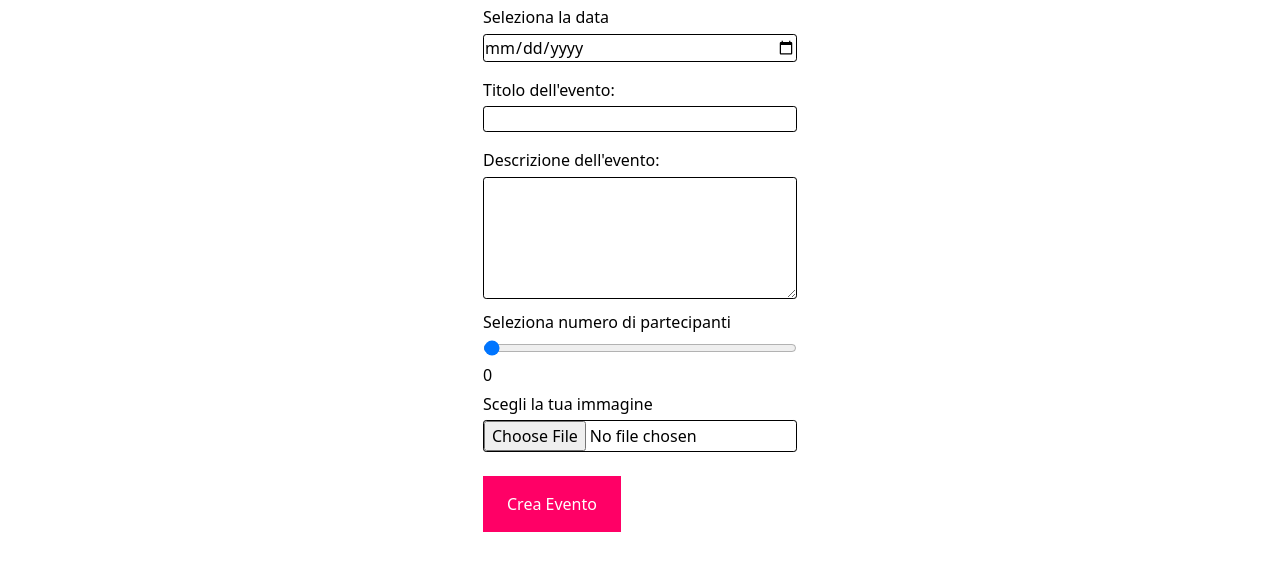
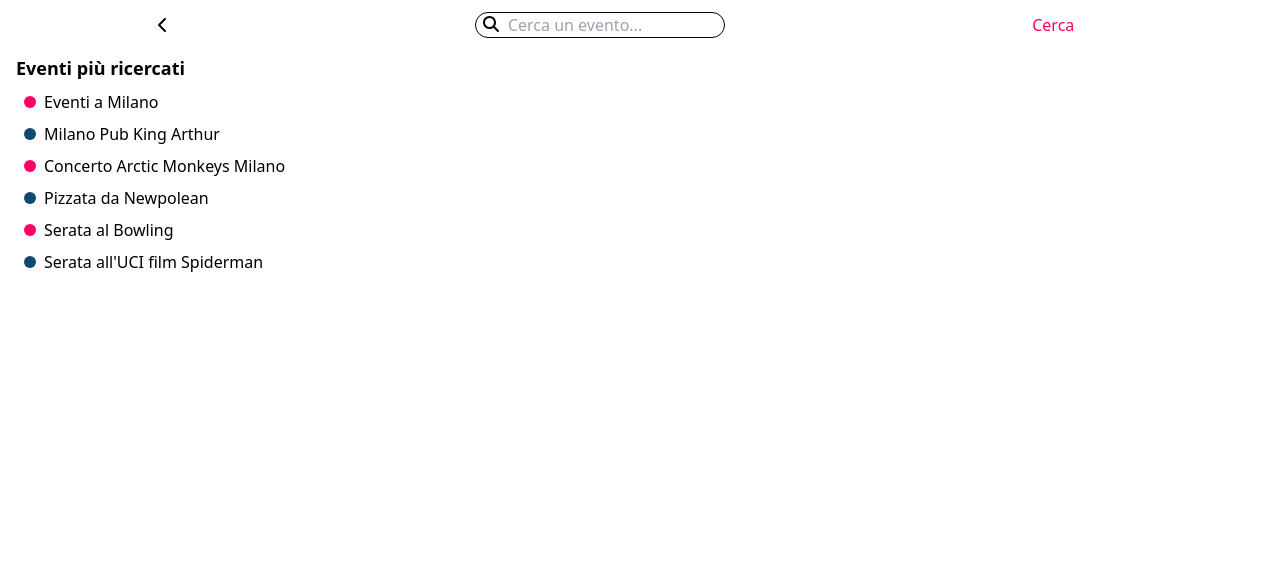
Before and after one commit to Mariowebcs/Develhope-Progetto-Finale, a React (Create React App) app in the folder eveny/: page / in a window 1280 px wide. Shown: the top 570 px of the page. Built offline with nearby package versions, Linux system fonts and the light colour scheme.

Commit message:
feat: searchbar component

```diff
--- a/eveny/package.json
+++ b/eveny/package.json
@@ -5,6 +5,8 @@
   "dependencies": {
     "@emotion/react": "^11.10.6",
     "@emotion/styled": "^11.10.6",
+    "@fortawesome/free-solid-svg-icons": "^6.3.0",
+    "@fortawesome/react-fontawesome": "^0.2.0",
     "@mui/icons-material": "^5.11.9",
     "@mui/material": "^5.11.9",
     "@testing-library/jest-dom": "^5.16.5",
--- a/eveny/src/App.js
+++ b/eveny/src/App.js
@@ -1,11 +1,12 @@
 import React from "react";
 import CreateEvent from "./components/CreateEvent";
+import { EventsSearch } from "./components/EventsSearch";
 import "./Index.css";
 
 function App() {
   return (
     <div>
-      <CreateEvent />
+      <EventsSearch />
     </div>
   );
 }
--- /dev/null
+++ b/eveny/src/components/EventsSearch.js
@@ -0,0 +1,10 @@
+import { SearchBar } from "./SearchBar";
+import { InterestingEvents } from "./MightInterestYou";
+export function EventsSearch() {
+  return (
+    <div>
+      <SearchBar></SearchBar>
+      <InterestingEvents></InterestingEvents>
+    </div>
+  );
+}
--- /dev/null
+++ b/eveny/src/components/MightInterestYou.js
@@ -0,0 +1,58 @@
+import { FontAwesomeIcon } from "@fortawesome/react-fontawesome";
+import { faCircle } from "@fortawesome/free-solid-svg-icons";
+
+export function InterestingEvents() {
+  return (
+    <div className="flex flex-col ml-4 mt-4  ">
+      <span className="text-lg">
+        <strong>Eventi più ricercati</strong>
+      </span>
+      <ul>
+        <div className="flex flex-col mt-2 ml-2 flex gap-2">
+          <div className="flex">
+            <FontAwesomeIcon
+              className="text-[#ff0066] text-xs mt-1.5 mr-2"
+              icon={faCircle}
+            />
+            <a className="hover:text-[#0F4DD9]" href="#">Eventi a Milano</a>
+          </div>
+          <div className="flex">
+            <FontAwesomeIcon
+              className="text-[#0C4A6E] text-xs mt-1.5 mr-2"
+              icon={faCircle}
+            />
+            <a className="hover:text-[#ff0066]" href="#">Milano Pub King Arthur</a>
+          </div>
+          <div className="flex">
+            <FontAwesomeIcon
+              className="text-[#ff0066] text-xs mt-1.5 mr-2"
+              icon={faCircle}
+            />
+            <a className="hover:text-[#0F4DD9]" href="#">Concerto Arctic Monkeys Milano</a>
+          </div>
+          <div className="flex">
+            <FontAwesomeIcon
+              className="text-[#0C4A6E] text-xs mt-1.5 mr-2"
+              icon={faCircle}
+            />
+            <a className="hover:text-[#ff0066]" href="#">Pizzata da Newpolean</a>
+          </div>
+          <div className="flex">
+            <FontAwesomeIcon
+              className="text-[#ff0066] text-xs mt-1.5 mr-2"
+              icon={faCircle}
+            />
+            <a className="hover:text-[#0F4DD9]" href="#">Serata al Bowling</a>
+          </div>
+          <div className="flex">
+            <FontAwesomeIcon
+              className="text-[#0C4A6E] text-xs mt-1.5 mr-2"
+              icon={faCircle}
+            />
+            <a className="hover:text-[#ff0066]" href="#"> Serata all'UCI film Spiderman </a>
+          </div>
+        </div>
+      </ul>
+    </div>
+  );
+}
--- /dev/null
+++ b/eveny/src/components/SearchBar.js
@@ -0,0 +1,93 @@
+import { useRef, useState } from "react";
+import { FontAwesomeIcon } from "@fortawesome/react-fontawesome";
+import {
+  faMagnifyingGlass,
+  faChevronLeft,
+  faClock,
+  faXmark,
+} from "@fortawesome/free-solid-svg-icons";
+
+export function SearchBar() {
+  const inputRef = useRef();
+
+  const [input, setInput] = useState("");
+  const [events, setEvents] = useState([]);
+
+  const handleSearching = (e) => {
+    setInput(e.target.value);
+  };
+
+  const clickSearch = () => {
+    const filteredEvents = events.filter((prev, current) => prev !== current);
+    if(!filteredEvents.includes(input)){
+      setEvents([...filteredEvents, input]);
+    }
+    let text = ''
+    inputRef.current.value = text;
+
+  };
+
+  const removeEvent = (ev) => {
+    const NewEvents = events.filter((event, j) => ev !== j);
+    setEvents(NewEvents);
+  };
+
+  return (
+    <div className="flex-col">
+      <div className="flex w-[95%] my-3 ml-3 gap-4 justify-around">
+        {/* back button */}
+        <button className="active:text-[#ff0066]">
+          <FontAwesomeIcon icon={faChevronLeft} />
+        </button>
+        {/* searchbar */}
+        <div className="relative">
+          <label htmlFor="search">
+            <input
+              className="rounded-full w-[250px] pl-8 focus:border-[#ff0066] focus:outline-none"
+              type="search"
+              id="search"
+              placeholder="Cerca un evento..."
+              ref={inputRef}
+              onChange={handleSearching}
+            />
+            <button className="absolute left-2 pointer-events-none">
+              <FontAwesomeIcon icon={faMagnifyingGlass} />
+            </button>
+          </label>
+        </div>
+        {/* search button */}
+        <button
+          className="text-[#ff0066] mr-2 active:text-[#0C4A6E] hover:text-[#0C4A6E]"
+          onClick={clickSearch}
+        >
+          Cerca
+        </button>
+      </div>
+      {/* already searched events */}
+      <div>
+        <ul>
+          {events?.map((event, index) => (
+            <div className="ml-4 mt-4 flex relative" key={event}>
+              <li>
+                {event && <FontAwesomeIcon className="mr-2" icon={faClock} />}
+                {
+                  <a className="hover:text-[#ff0066]" href="#">
+                    {event}
+                  </a>
+                }{" "}
+                {event && (
+                  <button id="addSearch" type="button" onClick={() => removeEvent(index)}>
+                    <FontAwesomeIcon
+                      className="absolute right-10 bottom-0.5"
+                      icon={faXmark}
+                    />
+                  </button>
+                )}
+              </li>
+            </div>
+          ))}
+        </ul>
+      </div>
+    </div>
+  );
+}
```
Also changed, not shown: 1 other file (tests, documents, lock files or other folders).
